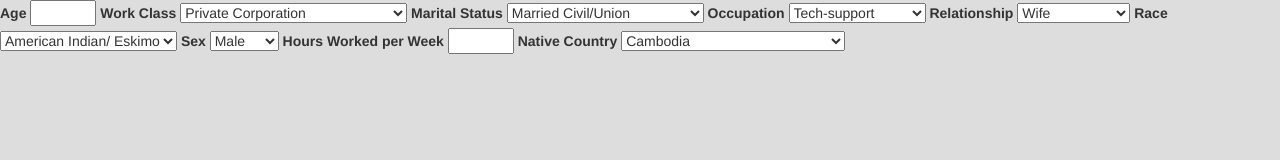
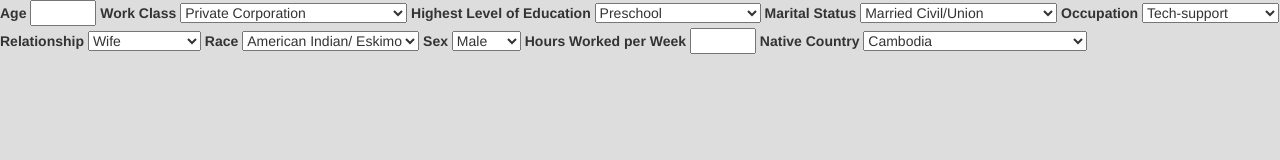
Before and after one commit to RandyWeyer/ML-income, a plain HTML site: page index.html in a window 1280 px wide. Drawn offline with Linux system fonts and the light colour scheme; a script that the page names is missing.

Commit message:
add options education

```diff
--- a/index.html
+++ b/index.html
@@ -27,6 +27,26 @@
     <option value="">Federal Government</option>
     <option value="">Local Government</option>
     <option value="">Without Pay</option>
+  </select>
+
+  <label>Highest Level of Education</label>
+  <select>
+    <option value="">Preschool</option>
+    <option value="">1st-4th</option>
+    <option value="">5th-6th</option>
+    <option value="">7th-8th</option>
+    <option value="">9th</option>
+    <option value="">10th</option>
+    <option value="">11th</option>
+    <option value="">12th</option>
+    <option value="">HS Grad</option>
+    <option value="">Some College</option>
+    <option value="">Associates (academic)</option>
+    <option value="">Associates (vocational)</option>
+    <option value="">Bachelors</option>
+    <option value="">Prof-School</option>
+    <option value="">Masters</option>
+    <option value="">Doctorate</option>
   </select>
 
   <label>Marital Status</label>
```
